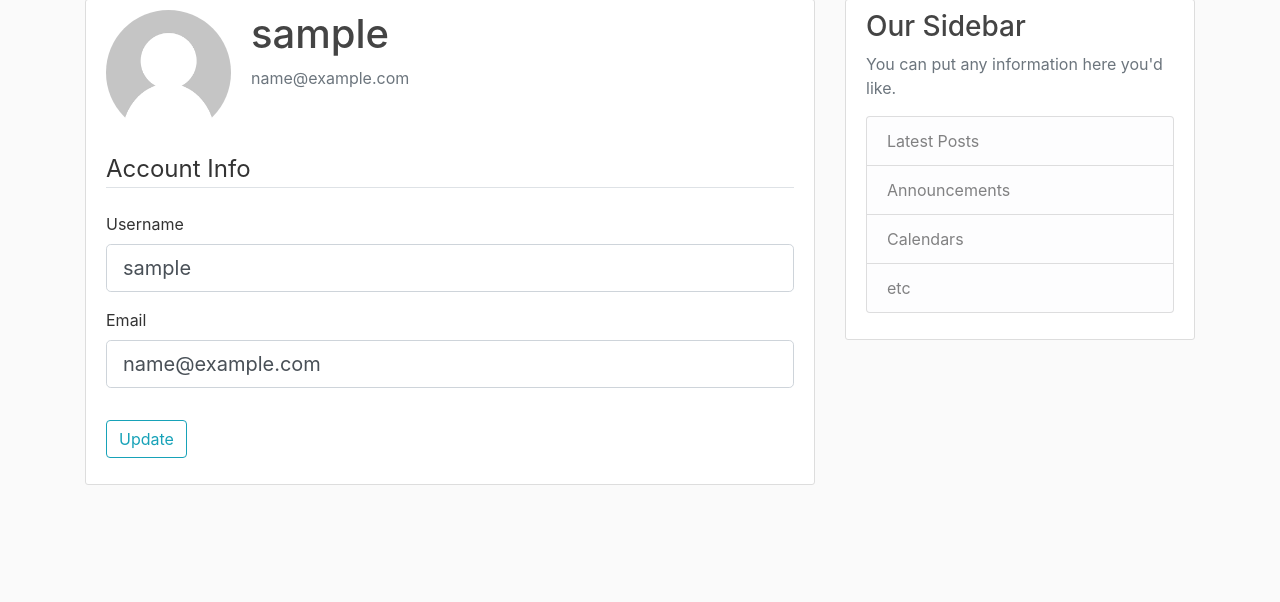
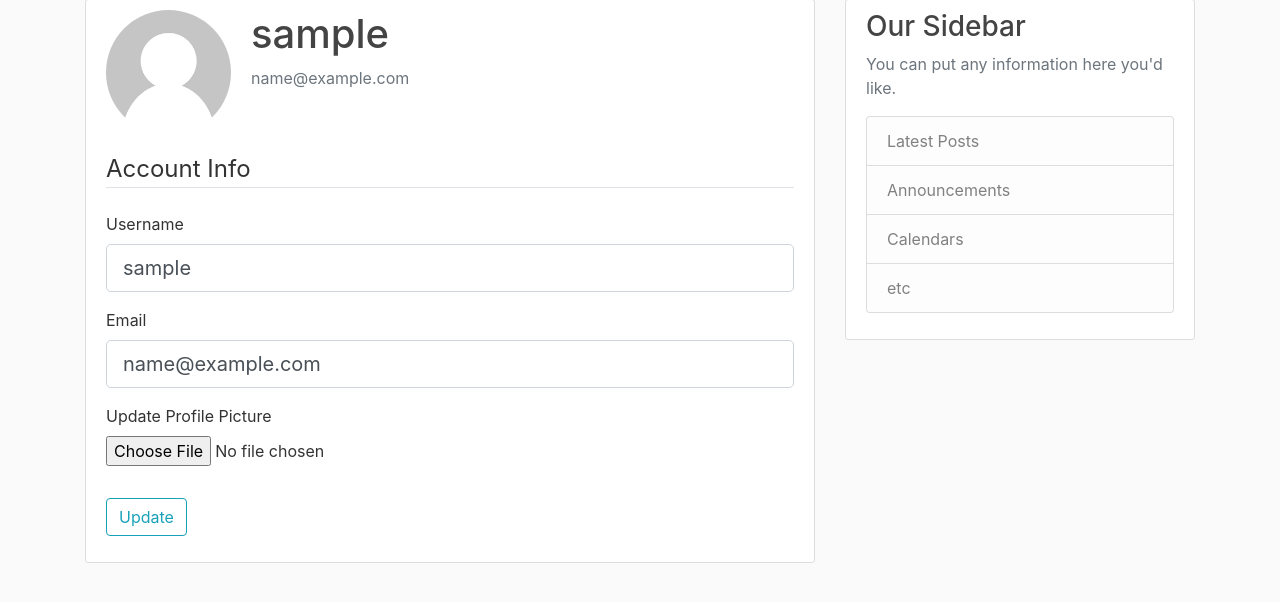
Before and after one commit to MKing301/small-group-blog, a Flask app: page /account in a window 1280 px wide. Shown: the part 81-683 px from the top of the page. Run offline with Flask 2, Linux system fonts and the light colour scheme; the visitor is signed in with stand-in values (Sample User, id 1); data comes from the database, SQL or seed files in the repository; some libraries are stand-ins or nearby versions.

Commit message:
Added functionality to incorporate user profile picture Signed-off-by: MKING301

```diff
--- a/group_blog/forms.py
+++ b/group_blog/forms.py
@@ -1,4 +1,5 @@
 from flask_wtf import FlaskForm
+from flask_wtf.file import FileField, FileAllowed
 from flask_login import current_user
 from wtforms import StringField, PasswordField, SubmitField, BooleanField
 from wtforms.validators import DataRequired, Length, Email, EqualTo, ValidationError
@@ -39,6 +40,7 @@ class UpdateAccountForm(FlaskForm):
                             validators=[DataRequired(),Length(min=2, max=20)])
     email = StringField('Email',
                         validators=[DataRequired(), Email()])
+    picture = FileField('Update Profile Picture', validators=[FileAllowed(['jpg', 'png'])])
     submit = SubmitField('Update')
 
     def validate_username(self, username):
--- a/group_blog/templates/account.html
+++ b/group_blog/templates/account.html
@@ -8,7 +8,7 @@
             <p class="text-secondary">{{ current_user.email}}</p>
             </div>
         </div>
-        <form method="POST" action="">
+        <form method="POST" action="" enctype="multipart/form-data">
             {{ form.hidden_tag() }}
             <fieldset class="form-group">
                 <legend class="border-bottom mb-4">Account Info</legend>
@@ -38,6 +38,15 @@
                         {{ form.email(class="form-control form-control-lg") }}
                     {% endif %}
                 </div>
+                 <div class="form-group">
+                    {{ form.picture.label() }}
+                    {{ form.picture(class="form-control-file") }}
+                    {% if form.picture.errors %}
+                        {% for error in form.picture.errors %}
+                            <span class="test-danger">{{ error }}</span></br>
+                        {% endfor %}
+                    {% endif %}
+                </div>
             </fieldset>
             <div class="form-group">
                 {{ form.submit(class="btn btn-outline-info") }}
--- a/group_blog/views.py
+++ b/group_blog/views.py
@@ -4,6 +4,9 @@
 This module contain all of the routes for the application.
 """
 
+import os
+import secrets
+from PIL import Image
 from flask import render_template, url_for, flash, redirect, request
 from group_blog import app, db, bcrypt
 from group_blog.forms import RegistrationForm, LoginForm, UpdateAccountForm
@@ -55,12 +58,25 @@ def logout():
     logout_user()
     return redirect(url_for('home'))
 
+def save_picture(form_picture):
+    random_hex = secrets.token_hex(8)
+    _, f_ext = os.path.splitext(form_picture.filename)
+    picture_fn = random_hex + f_ext
+    picture_path = os.path.join(app.root_path, 'static/profile_pics', picture_fn)
+    output_size = (125, 125)
+    i = Image.open(form_picture)
+    i.thumbnail(output_size)
+    i.save(picture_path)
+    return picture_fn
 
 @app.route("/account", methods=['GET', 'POST'])
 @login_required
 def account():
     form = UpdateAccountForm()
     if form.validate_on_submit():
+        if form.picture.data:
+            picture_file = save_picture(form.picture.data)
+            current_user.image_file = picture_file
         current_user.username = form.username.data
         current_user.email = form.email.data
         db.session.commit()
```
